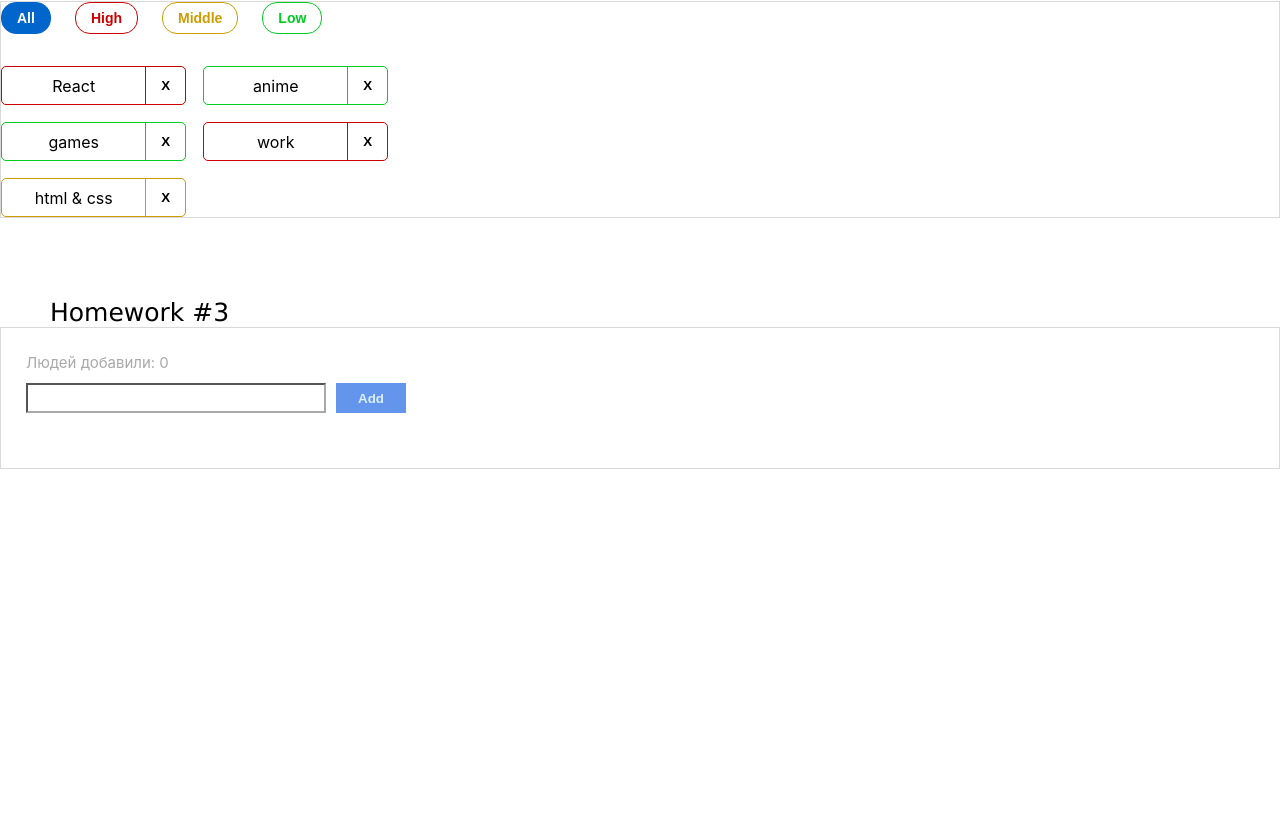
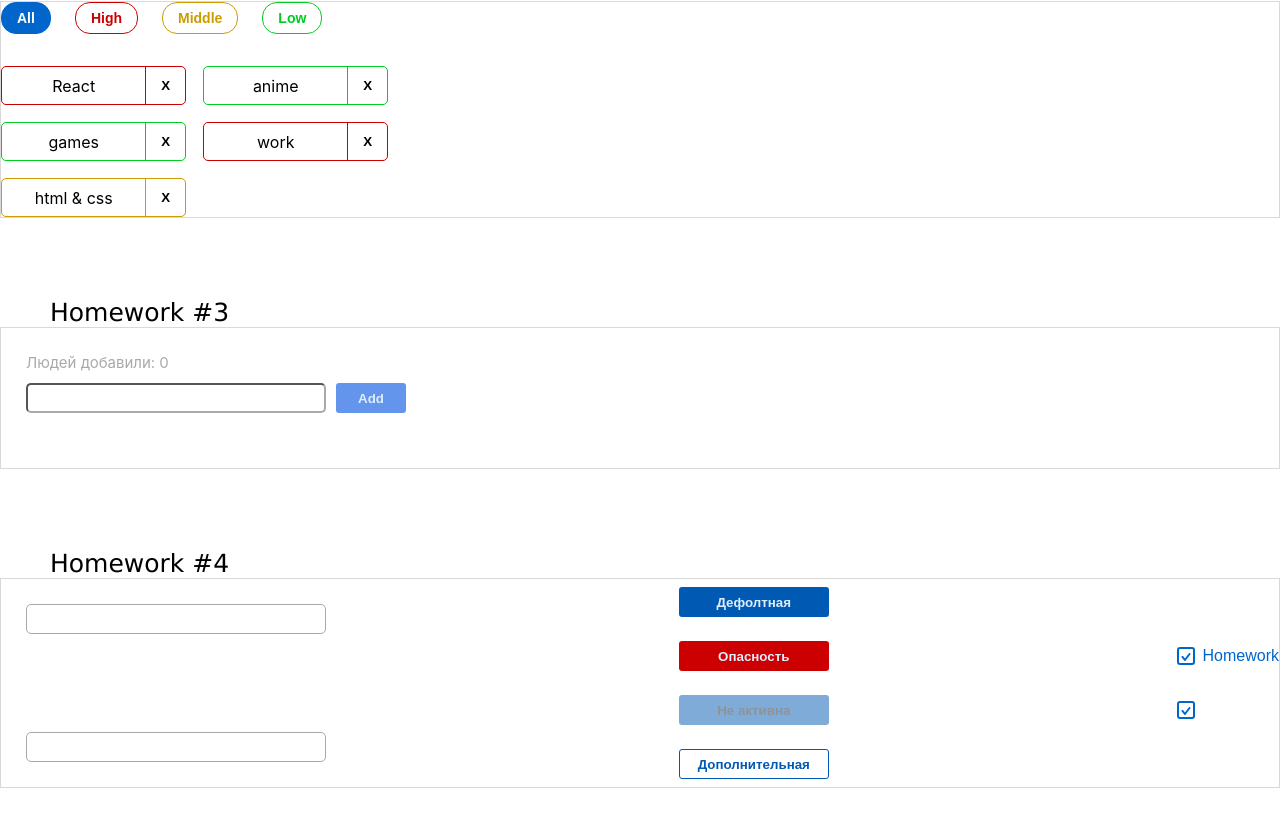
Before and after one commit to Miahri/hws2-master, a React (Create React App) app: page / in a window 1280 px wide. Shown: the part 579-1397 px from the top of the page. Before the commit the page ends 1078 px from the top, so only its background shows below. Built offline with nearby package versions, Linux system fonts and the light colour scheme.

Commit message:
HomeWork 4

```diff
--- a/src/s1-main/App.tsx
+++ b/src/s1-main/App.tsx
@@ -3,6 +3,7 @@ import s from './App.module.css'
 import HW1 from '../s2-homeworks/hw01/HW1'
 import HW2 from "../s2-homeworks/hw02/HW2";
 import HW3 from "../s2-homeworks/hw03/HW3";
+import HW4 from "../s2-homeworks/hw04/HW4";
 
 function App() {
     return (
@@ -10,7 +11,7 @@ function App() {
             <HW1/>
             <HW2/>
             <HW3/>
-            {/*<HW4/>*/}
+            <HW4/>
 
             {/*при выполнении дз 5 и более - закомментировать здесь дз 1-4, так как они есть внутри дз 5*/}
             {/*<HW5/>*/}
--- a/src/s2-homeworks/hw03/Greeting.module.css
+++ b/src/s2-homeworks/hw03/Greeting.module.css
@@ -31,6 +31,7 @@
     box-sizing: border-box;
     resize: both;
     border-color: darkgray;
+    border-radius: 5px;
 }
 
 .input:focus {
@@ -45,6 +46,7 @@
     box-sizing: border-box;
     resize: both;
     border-color: #cc0000;
+    border-radius: 5px;
     outline: none;
 }
 
@@ -54,6 +56,7 @@
     color: #DDEEFF;
     font-weight: bold;
     border-color: transparent;
+    border-radius: 3px;
     width: 100%;
     height: 30px;
 }
--- a/src/s2-homeworks/hw04/Stand.tsx
+++ b/src/s2-homeworks/hw04/Stand.tsx
@@ -8,7 +8,7 @@ const Stand = () => {
     const [stateForAllInputs, setValue] = useState<string>('')
     const [error, setError] = useState<string>('')
 
-    const [stateForAllCheckboxes, setChecked] = useState<boolean>(false)
+    const [stateForAllCheckboxes, setChecked] = useState<boolean>(true)
 
     return (
         <div id={'hw4-stand'} className={s.stand}>
@@ -44,13 +44,13 @@ const Stand = () => {
                 {/*обычная кнопка:*/}
                 <div>
                     <SuperButton id={'hw4-super-button-default'}>
-                        default
+                        Дефолтная
                     </SuperButton>
                 </div>
                 {/*красная кнопка:*/}
                 <div>
                     <SuperButton id={'hw4-super-button-red'} xType={'red'}>
-                        red
+                        Опасность
                     </SuperButton>
                 </div>
                 {/*задизэйбленная кнопка:*/}
@@ -60,7 +60,7 @@ const Stand = () => {
                         xType={'red'}
                         disabled
                     >
-                        disabled
+                        Не активна
                     </SuperButton>
                 </div>
                 {/*задизэйбленная кнопка:*/}
@@ -69,7 +69,7 @@ const Stand = () => {
                         id={'hw4-super-button-secondary'}
                         xType={'secondary'}
                     >
-                        secondary
+                        Дополнительная
                     </SuperButton>
                 </div>
             </div>
@@ -82,7 +82,7 @@ const Stand = () => {
                         checked={stateForAllCheckboxes}
                         onChangeChecked={setChecked}
                     >
-                        some text
+                        Homework
                     </SuperCheckbox>
                 </div>
                 {/*совместим со старым кодом:*/}
--- a/src/s2-homeworks/hw04/common/c1-SuperInputText/SuperInputText.module.css
+++ b/src/s2-homeworks/hw04/common/c1-SuperInputText/SuperInputText.module.css
@@ -1,20 +1,47 @@
 .input:focus {
+    border: darkgray 1px solid;
+    outline: none;
 }
 
 .input {
+    grid-area: si;
+    width: 300px;
+    box-sizing: border-box;
+    resize: both;
+    border-radius: 5px;
+    border: darkgray 1px solid;
+    padding-top: 5px;
+    padding-bottom: 5px;
+    padding-left: 5px;
 }
 
 .inputWrapper {
+    display: grid;
+    grid-template-areas:
+    'e'
+    'si';
+    grid-template-rows: 20px 30px;
+    margin: 5px 5px 5px 5px;
+    padding: 0 0 20px 20px;
 }
 
 .superInput {
+    border: darkgray 1px solid;
+    outline: none;
 }
 
 .errorInput {
+    border: red 1px solid;
+    outline: none;
 }
 
 .errorInput:focus {
+    border: red 1px solid;
+    outline: none;
 }
 
 .error {
+    grid-area: e;
+    color: red;
+    font-size: 12px;
 }
--- a/src/s2-homeworks/hw04/common/c2-SuperButton/SuperButton.module.css
+++ b/src/s2-homeworks/hw04/common/c2-SuperButton/SuperButton.module.css
@@ -1,36 +1,56 @@
 .button {
+    color: #DDEEFF;
+    font-weight: bold;
+    border: 1px solid transparent;
+    border-radius: 3px;
+    width: 150px;
+    height: 30px;
 }
 
 .disabled {
+    background-color: #0059b3;
+    color: #212a34;
 }
 
 .secondary {
+    background-color: white;
+    border: 1px solid #0059b3;
+    color: #0059b3
 }
 
 .default {
+    background-color: #0059b3;
 }
 
 .red {
+    background-color: #cc0000;
 }
 
 .default:hover {
+    background-color: dodgerblue;
 }
 
 .red:hover {
+    background-color: red;
 }
 
 .secondary:hover {
+    background-color: lightblue;
 }
 
 
 .default:active {
+    background-color: #0059b3;
 }
 
 .secondary:active {
+    background-color: #0059b3;
 }
 
 .red:active {
+    background-color: #cc0000;
 }
 
 .button:disabled {
+    opacity: 0.5;
 }
--- a/src/s2-homeworks/hw04/common/c2-SuperButton/SuperButton.tsx
+++ b/src/s2-homeworks/hw04/common/c2-SuperButton/SuperButton.tsx
@@ -18,10 +18,13 @@ const SuperButton: React.FC<SuperButtonPropsType> = (
     }
 ) => {
     const finalClassName = s.button
-        // + (disabled
-        //         ? ...
-        //         : xType === 'red'
-        //             ? ...
+        + (disabled
+                ? ' ' + s.disabled
+                : xType === 'red'
+                    ? ' ' + s.red
+                    : xType === 'secondary'
+                        ? ' ' + s.secondary
+                        : ' ' + s.default)
         + (className ? ' ' + className : '') // задачка на смешивание классов
 
     return (
--- a/src/s2-homeworks/hw04/common/c3-SuperCheckbox/SuperCheckbox.module.css
+++ b/src/s2-homeworks/hw04/common/c3-SuperCheckbox/SuperCheckbox.module.css
@@ -8,7 +8,7 @@
 /*input[type="checkbox"] - no*/
 
 .checkbox {
-    appearance: none;
+    /*appearance: none;*/
     /*Свойство appearance изменяет внешний вид элемента интерфейса, при сохранении его функции.
        Если задать значение none, то чекбокс пропадет, но по нему, тем не менее,
        можно щелкать и состояние чекбокса будет меняться*/
--- a/src/s2-homeworks/hw04/common/c3-SuperCheckbox/SuperCheckbox.tsx
+++ b/src/s2-homeworks/hw04/common/c3-SuperCheckbox/SuperCheckbox.tsx
@@ -27,8 +27,9 @@ const SuperCheckbox: React.FC<SuperCheckboxPropsType> = (
     }
 ) => {
     const onChangeCallback = (e: ChangeEvent<HTMLInputElement>) => {
-        // задачка на написание онченджа
-
+        if(onChangeChecked) {
+            onChangeChecked(e.currentTarget.checked);
+        }
     }
 
     const finalInputClassName = s.checkbox
```
